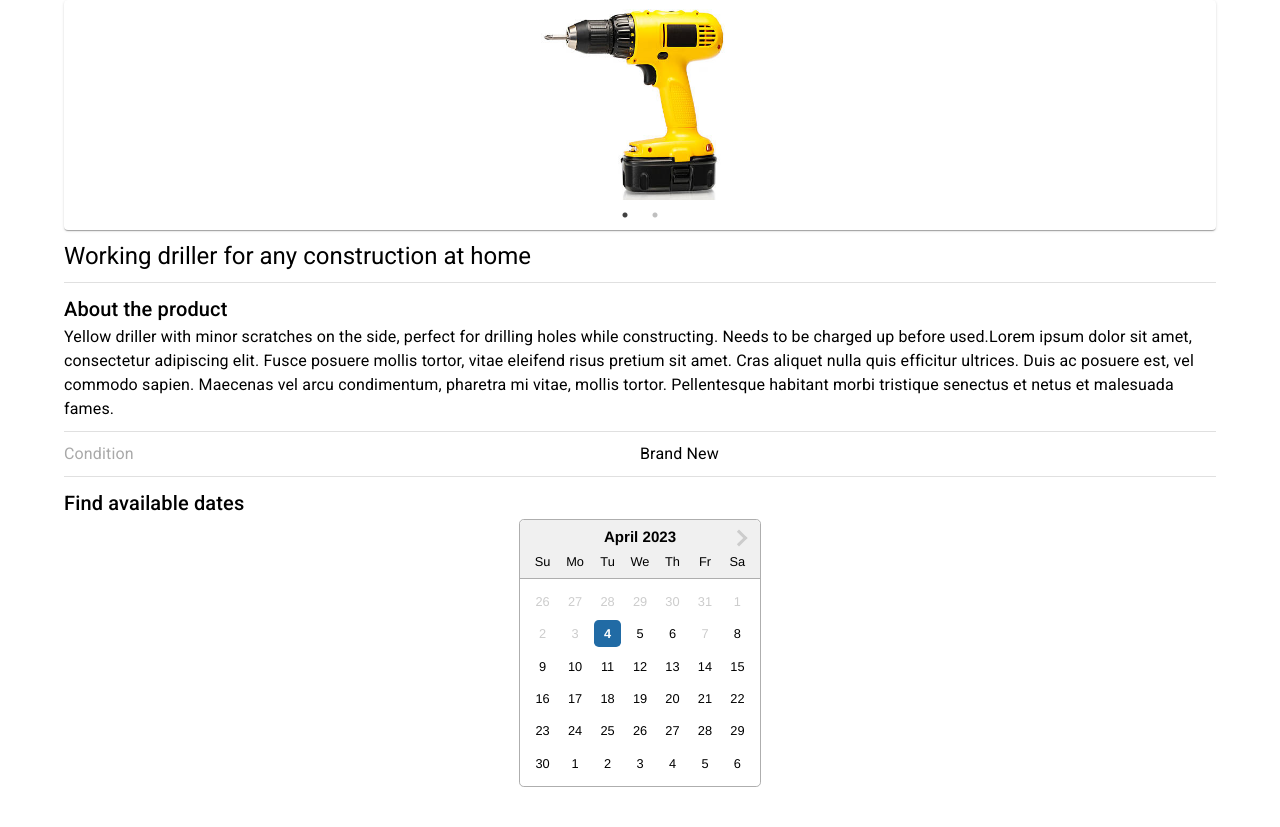
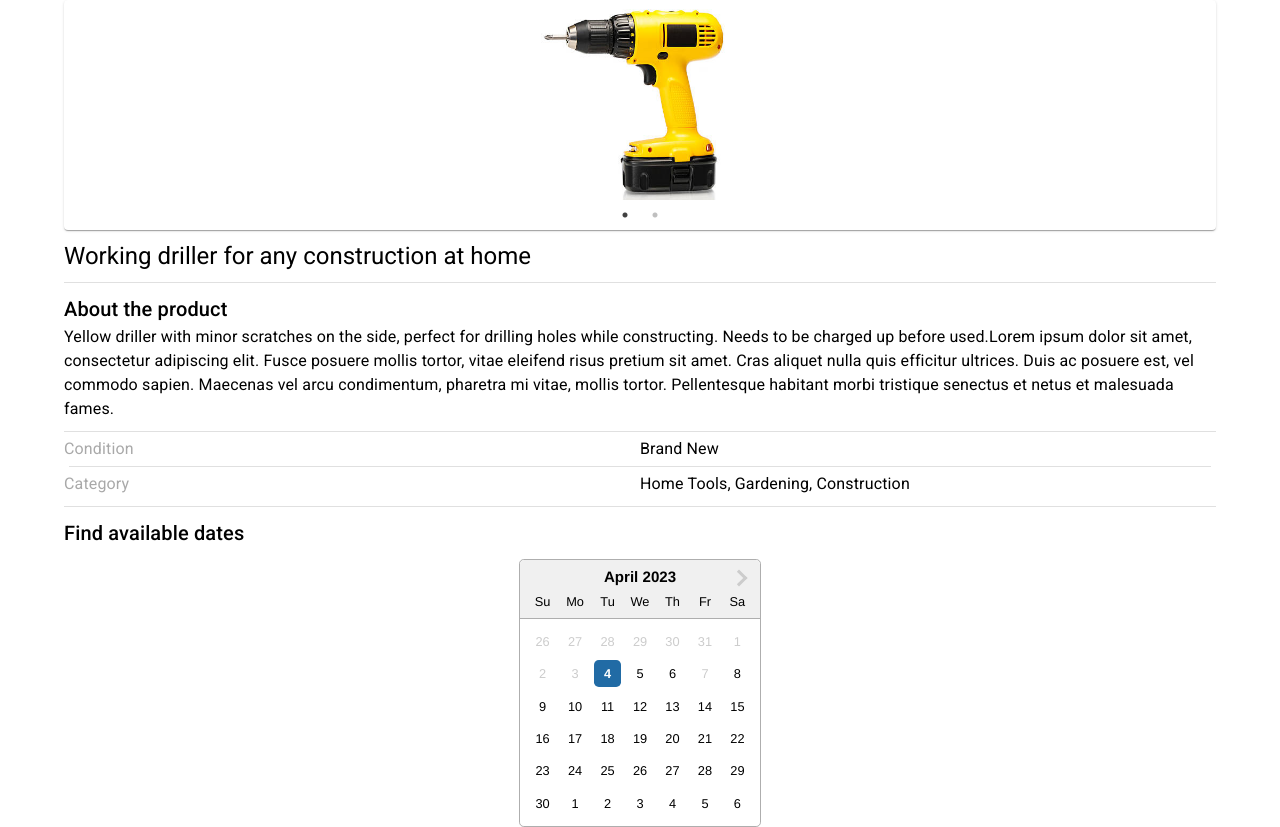
Before and after one commit to boro-mta/boro-fe, a React (Create React App) app: page /item/1 in a window 1280 px wide. Before the commit the page ends 800 px from the top, so only its background shows below. Built offline with nearby package versions, Linux system fonts and the light colour scheme.

Commit message:
Refactored TableData to display categories aswell

```diff
--- a/src/mocks/fullItemsDetails.ts
+++ b/src/mocks/fullItemsDetails.ts
@@ -50,7 +50,7 @@ export const allItemsDetails: IFullItemDetails[] = [
 export const allItemDetailsNew: IFullItemDetailsNew[] = [{
   itemId: "123",
   title: "Working driller for any construction at home",
-  category: ["bbb"],
+  category: ["Home Tools", "Gardening", "Construction"],
   description: "Yellow driller with minor scratches on the side, perfect for drilling holes while constructing. Needs to be charged up before used.Lorem ipsum dolor sit amet, consectetur adipiscing elit. Fusce posuere mollis tortor, vitae eleifend risus pretium sit amet. Cras aliquet nulla quis efficitur ultrices. Duis ac posuere est, vel commodo sapien. Maecenas vel arcu condimentum, pharetra mi vitae, mollis tortor. Pellentesque habitant morbi tristique senectus et netus et malesuada fames.",
   condition: "Brand New",
   coverPhoto: IMG_1,
--- a/src/routes/itemPage.tsx
+++ b/src/routes/itemPage.tsx
@@ -30,11 +30,27 @@ type IFullItemDetailsParams = {
 
 type Props = {};
 
-const Row = ({ conditionStatus }: any) => {
+interface IRowData {
+  key: string;
+  value: string;
+};
+
+interface ITableData {
+  tableData: IRowData[];
+}
+
+const Row = ({ tableData }: ITableData) => {
   return (
-    <div style={{ display: "flex", flexDirection: "row" }}>
-      <Typography variant="body1" sx={{ flexBasis: "50%", color: "darkgray" }}>Condition</Typography>
-      <Typography variant="body1" sx={{ flexBasis: "50%" }}>{conditionStatus}</Typography>
+    <div>
+      {tableData.map((row, i) =>
+        <div key={i}>
+          <div style={{ display: "flex", flexDirection: "row" }}>
+            <Typography variant="body1" sx={{ flexBasis: "50%", color: "darkgray" }}>{row.key}</Typography>
+            <Typography variant="body1" sx={{ flexBasis: "50%" }}>{row.value}</Typography>
+          </div>
+          {i < tableData.length - 1 && <Divider sx={{ margin: "5px" }} />}
+        </div>
+      )}
     </div>
   )
 };
@@ -123,11 +139,11 @@ const itemPage = (props: Props) => {
         {itemDetails.description}
       </Typography>
 
-      <Divider sx={{ marginTop: "10px", marginBottom: "10px" }} />
-      <Row conditionStatus={itemDetails.condition} />
+      <Divider sx={{ marginTop: "10px", marginBottom: "5px" }} />
+      <Row tableData={[{ key: "Condition", value: itemDetails.condition }, { key: "Category", value: itemDetails.category.join(", ") }]} />
       <Divider sx={{ marginTop: "10px", marginBottom: "10px" }} />
 
-      <Typography variant="h6">Find available dates</Typography>
+      <Typography variant="h6" sx={{ marginBottom: "10px" }}>Find available dates</Typography>
       <div style={{ display: "flex", justifyContent: "center" }}>
         <DateRangePicker
           startDate={startDate}
@@ -142,7 +158,7 @@ const itemPage = (props: Props) => {
         variant="contained"
         sx={{ marginTop: "10px", position: "sticky", bottom: "10px", right: "2%", width: "96%" }}
         onClick={() => navigate("/")}
-      >Reserve now</Button>
+      >Book now</Button>
       }
     </Container>
   );
```
